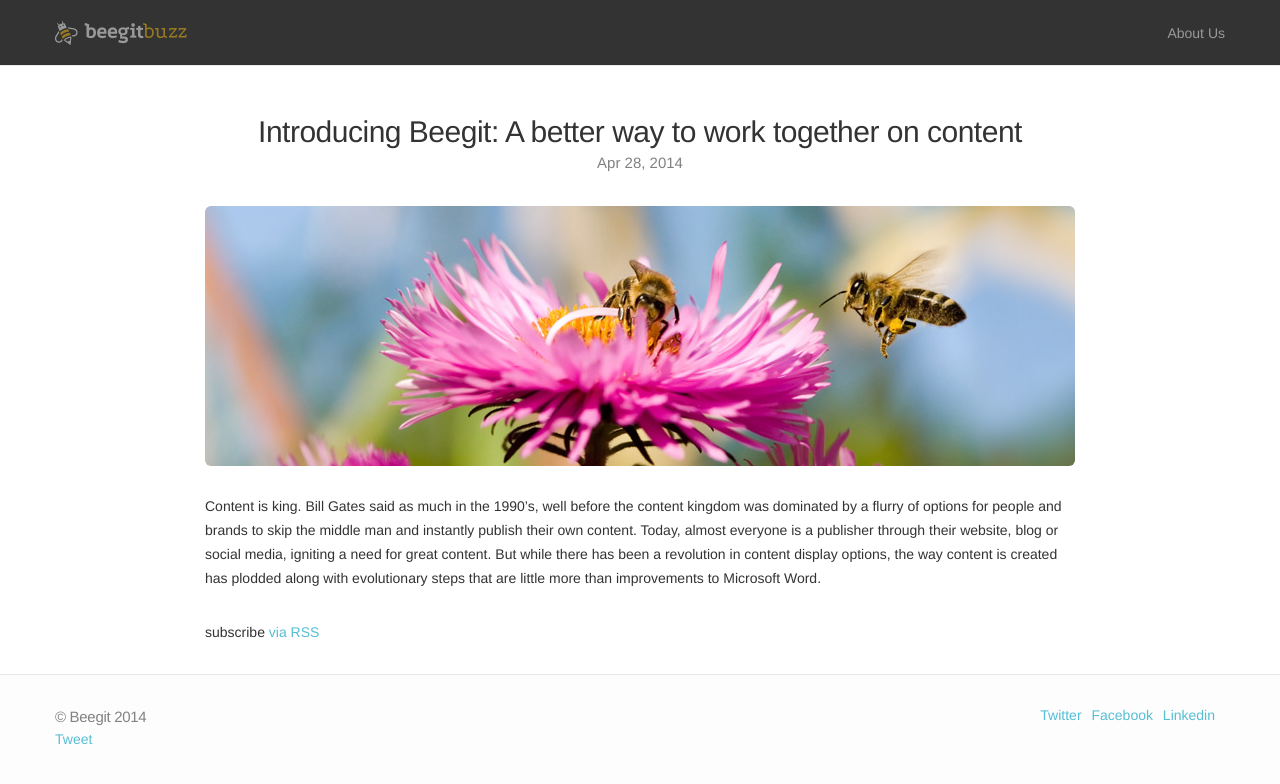
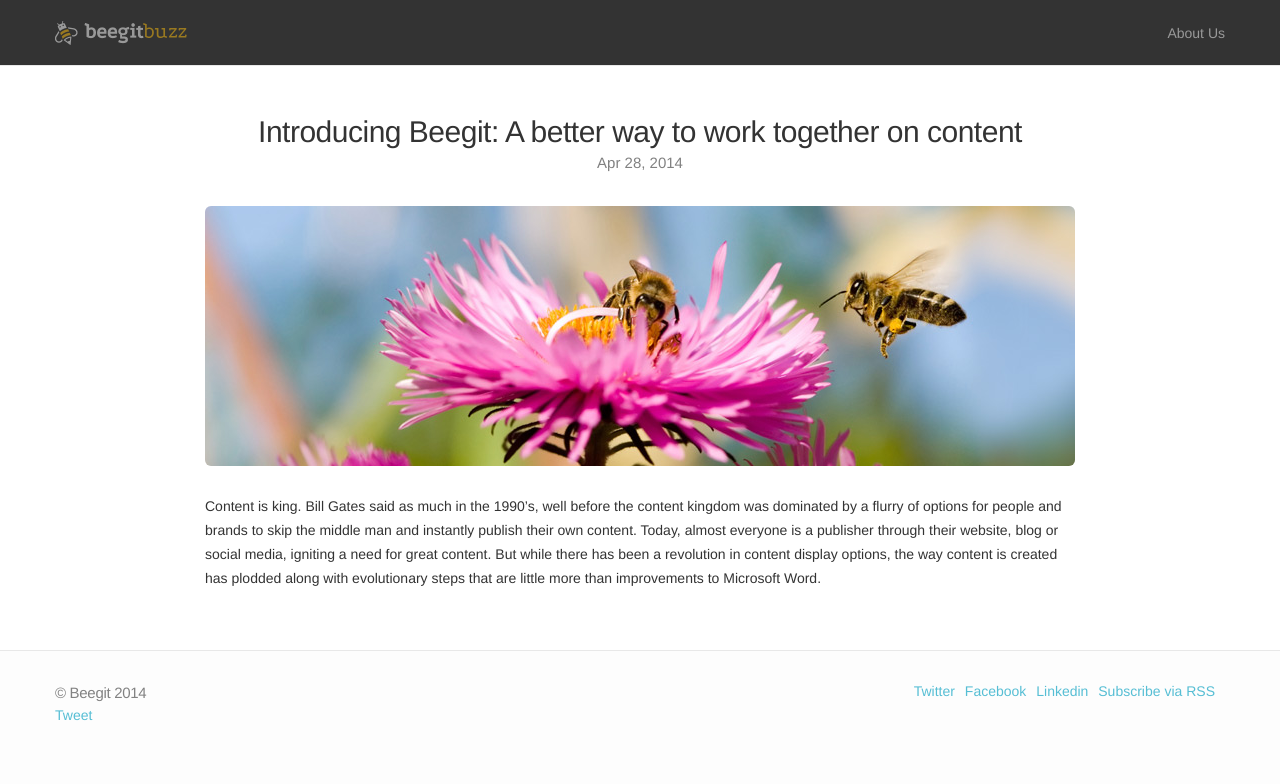
Before and after one commit to sancsoft/beegit.github.io, a Jekyll site: the page built from index.html, in a window 1280 px wide. Shown: the top 784 px of the page. Built offline with Jekyll 4.4.1, drawn with Linux system fonts in a browser that asks for light colours; comment, search, counter and statistics services are not loaded.

Commit message:
Styling pass. Moved RSS into footer.

```diff
--- a/_includes/footer.html
+++ b/_includes/footer.html
@@ -12,6 +12,7 @@
         <a href="https://twitter.com/ProjectBeegit" target="_blank" class="socialLinks">Twitter</a>
         <a href="https://www.facebook.com/pages/Beegit/1428412884061784?ref=stream" target="_blank" class="socialLinks">Facebook</a>
         <a href="http://www.linkedin.com/company/5034523?trk=tyah&trkInfo=tas%3Abeegit%2Cidx%3A1-1-1" target="_blank" class="socialLinks">Linkedin</a>
+        <a href="{{ "/feed.xml" | prepend: site.baseurl }}">Subscribe via RSS</a>
     </div>
 
   </div>
--- a/css/main.css
+++ b/css/main.css
@@ -22,8 +22,18 @@ h1, h2, h3, h4, h5, h6 {
   color: #333;
 }
 
-a         { color: #56bed4; text-decoration: none; }
-a:hover   { color: #2d9ab1; text-decoration: none; }
+a {
+  color: #56bed4; text-decoration: none;
+  -o-transition:.25s;
+  -ms-transition:.25s;
+  -moz-transition:.25s;
+  -webkit-transition:.25s;
+  transition:.25s;
+}
+
+a:hover {
+  color: #2d9ab1; text-decoration: none;
+}
 
 /* Utility */
 
@@ -208,6 +218,15 @@ a.mainNav:hover {
   height: auto;
   margin: 10px 0 20px 0;
   border-radius: 6px;
+}
+
+.posts img:hover {
+  opacity:0.7;
+  -o-transition:.25s;
+  -ms-transition:.25s;
+  -moz-transition:.25s;
+  -webkit-transition:.25s;
+  transition:.25s;
 }
 
 .posts li {
@@ -471,7 +490,10 @@ a.mainNav:hover {
     display: none;
   }
 
-  .site-nav:hover .trigger { display: block; }
+  .site-nav:hover .trigger {
+    display: block;
+    padding: 0 8px;
+  }
 
   .site-nav .page-link {
     display: block;
@@ -481,7 +503,7 @@ a.mainNav:hover {
     margin: 0;
   }
 
-  .post-header h1 { font-size: 36px; }
+  .post-header h1 { font-size: 30px; }
   .post-content h2 { font-size: 28px; }
   .post-content h3 { font-size: 22px; }
   .post-content h4 { font-size: 18px; }
--- a/index.html
+++ b/index.html
@@ -16,6 +16,4 @@ layout: default
     {% endfor %}
   </ul>
 
-  <p class="rss-subscribe">subscribe <a href="{{ "/feed.xml" | prepend: site.baseurl }}">via RSS</a></p>
-
 </div>
```
